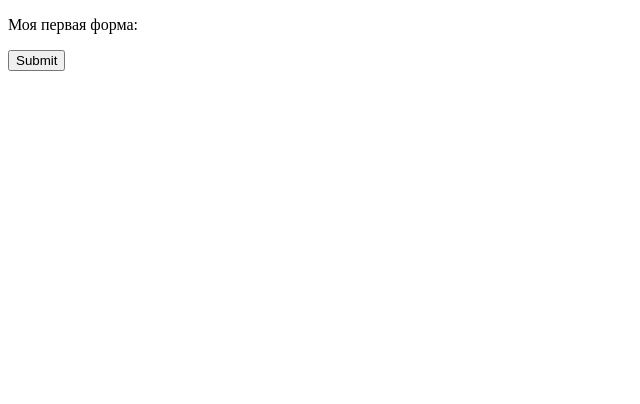
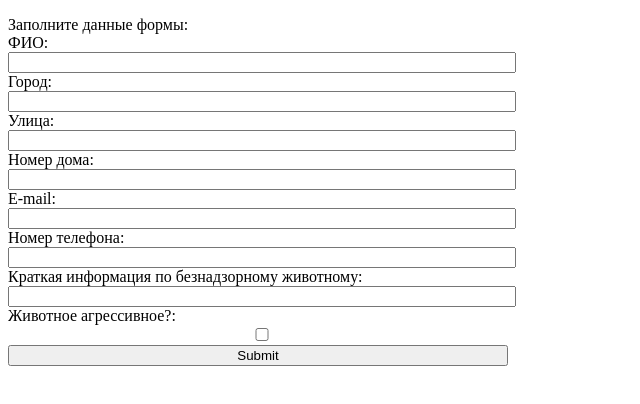
Before and after one commit to MRGrozan/grozan.github.io, a website: page form.html in a window 1280 px wide. Shown: the whole page, without its empty margins (0-640 px from the left). Drawn offline with Linux system fonts and the light colour scheme.

Commit message:
Add files via upload

```diff
--- a/form.html
+++ b/form.html
@@ -1,13 +1,16 @@
 <!DOCTYPE html>
 <html>
 <head>
+
+    <link href=style.css rel="stylesheet" type="text/css">
     <meta charset="UTF-8">
-    <title>Заполните данные</title>
+    <script src="https://telegram.org/js/telegram-web-app.js"></script>
+    <title>Заполните данные формы</title>
 </head>
 <body>
-<form>
-    <p>Моя первая форма:<br>
-        <div style="display: table-column; width:100%;>
+<div class="container">
+    <form>
+    <p>Заполните данные формы:<br>
         ФИО: <input type="text" name="fio" value=""><br>
         Город:  <input type="text" name="city" value=""><br>
         Улица:  <input type="text" name="street" value=""><br>
@@ -16,9 +19,11 @@
         Номер телефона:  <input type="text" name="phone" value=""><br>
         Краткая информация по безнадзорному животному:  <input type="text" name="info" value=""><br>
         Животное агрессивное?:  <input type="checkbox" name="agressive" value=""><br>
-         </div>
         <input type="submit">
     </p>
-</form>
+    </form>
+</div>
+
+
 </body>
 </html>
--- /dev/null
+++ b/package.json
@@ -0,0 +1,6 @@
+{
+  "name": "site_search_bot",
+  "version": "1.0.0",
+  "dependencies": {
+  }
+}
--- /dev/null
+++ b/style.css
@@ -0,0 +1,16 @@
+body{
+    background: var(--tg-theme-bg-color) ;
+    color: var(--tg-theme-text-color);
+}
+
+
+.container {
+    width: 500px;
+    clear: both;
+
+}
+
+.container input {
+    width: 100%;
+    clear: both;
+}
```
Also changed, not shown: app.js (added, +15 -0 lines), 1 other file.
